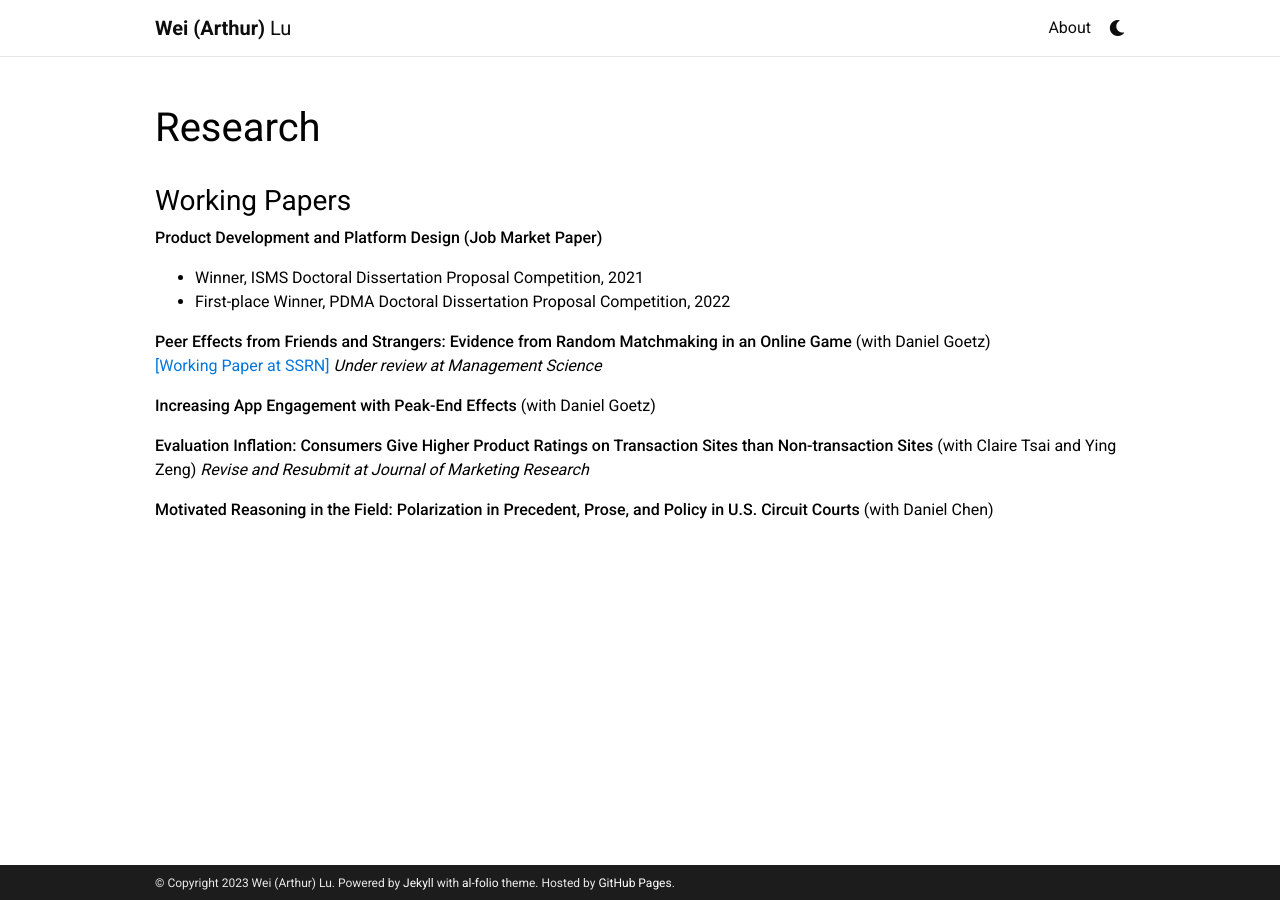
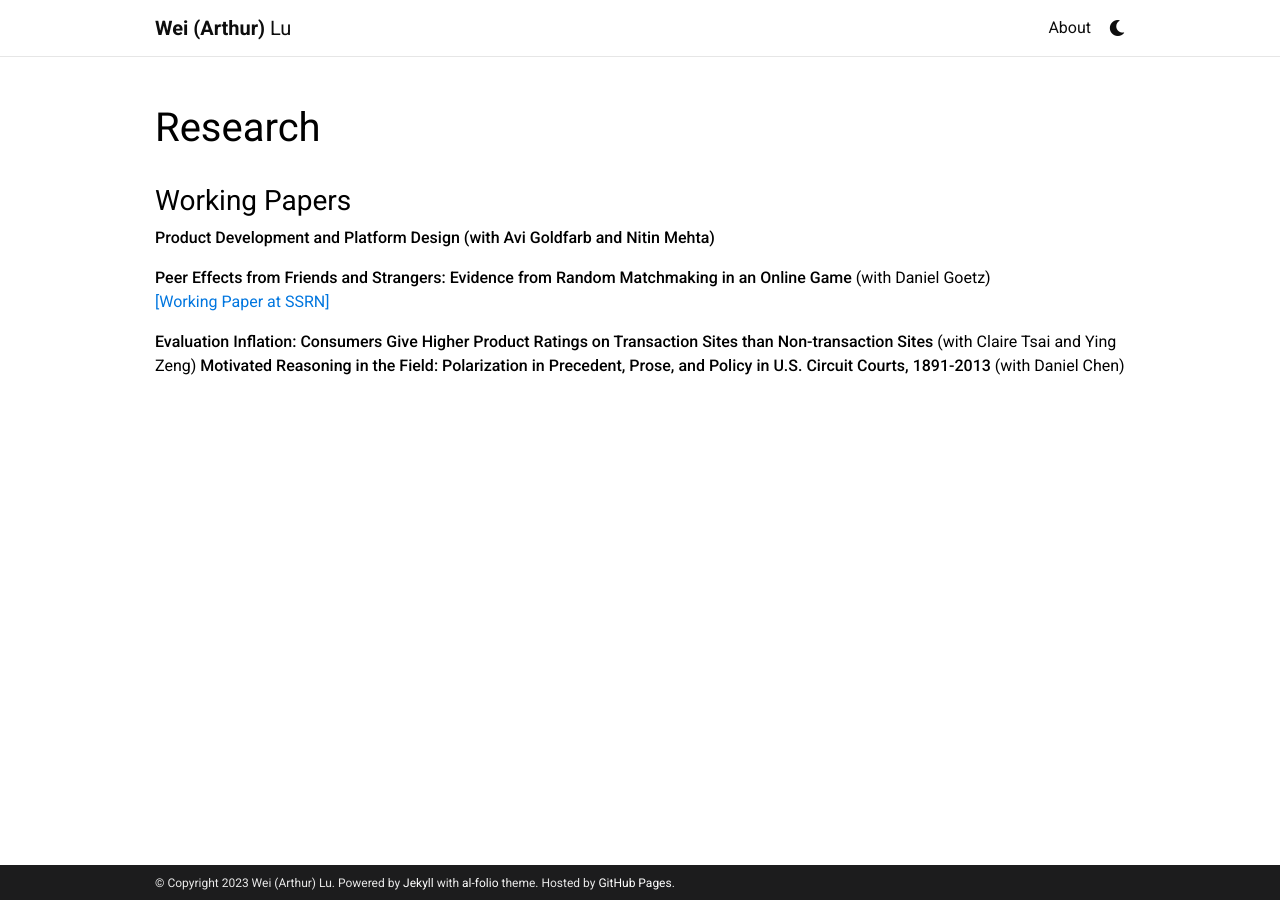
Before and after one commit to weilu-mkt/weilu-mkt.github.io, a Jekyll site: the page built from _pages/research.md, in a window 1280 px wide. Built offline with Jekyll 4.4.1, drawn with Linux system fonts in a browser that asks for light colours; comment, search, counter and statistics services are not loaded; a style sheet for code colours, icons or effects is not loaded.

Commit message:
updated cv

```diff
--- a/_pages/research.md
+++ b/_pages/research.md
@@ -10,16 +10,10 @@ nav_order: 1
 
 ### Working Papers
 
-**Product Development and Platform Design (Job Market Paper)**
-
-- Winner, ISMS Doctoral Dissertation Proposal Competition, 2021
-- First-place Winner, PDMA Doctoral Dissertation Proposal Competition, 2022
+**Product Development and Platform Design (with Avi Goldfarb and Nitin Mehta)**
 
 **Peer Effects from Friends and Strangers: Evidence from Random Matchmaking in an Online Game** (with Daniel Goetz)
-[[Working Paper at SSRN]](https://papers.ssrn.com/sol3/papers.cfm?abstract_id=4116806) _Under review at Management Science_
+[[Working Paper at SSRN]](https://papers.ssrn.com/sol3/papers.cfm?abstract_id=4116806)
 
-**Increasing App Engagement with Peak-End Effects** (with Daniel Goetz)
-
-**Evaluation Inflation: Consumers Give Higher Product Ratings on Transaction Sites than Non-transaction Sites** (with Claire Tsai and Ying Zeng) _Revise and Resubmit at Journal of Marketing Research_
-
-**Motivated Reasoning in the Field: Polarization in Precedent, Prose, and Policy in U.S. Circuit Courts** (with Daniel Chen)
+**Evaluation Inflation: Consumers Give Higher Product Ratings on Transaction Sites than Non-transaction Sites** (with Claire Tsai and Ying Zeng)
+**Motivated Reasoning in the Field: Polarization in Precedent, Prose, and Policy in U.S. Circuit Courts, 1891-2013** (with Daniel Chen)
```
Also changed, not shown: _pages/about.md (+1 -1 lines), _pages/cv.md (+2 -2 lines), 2 other files.
